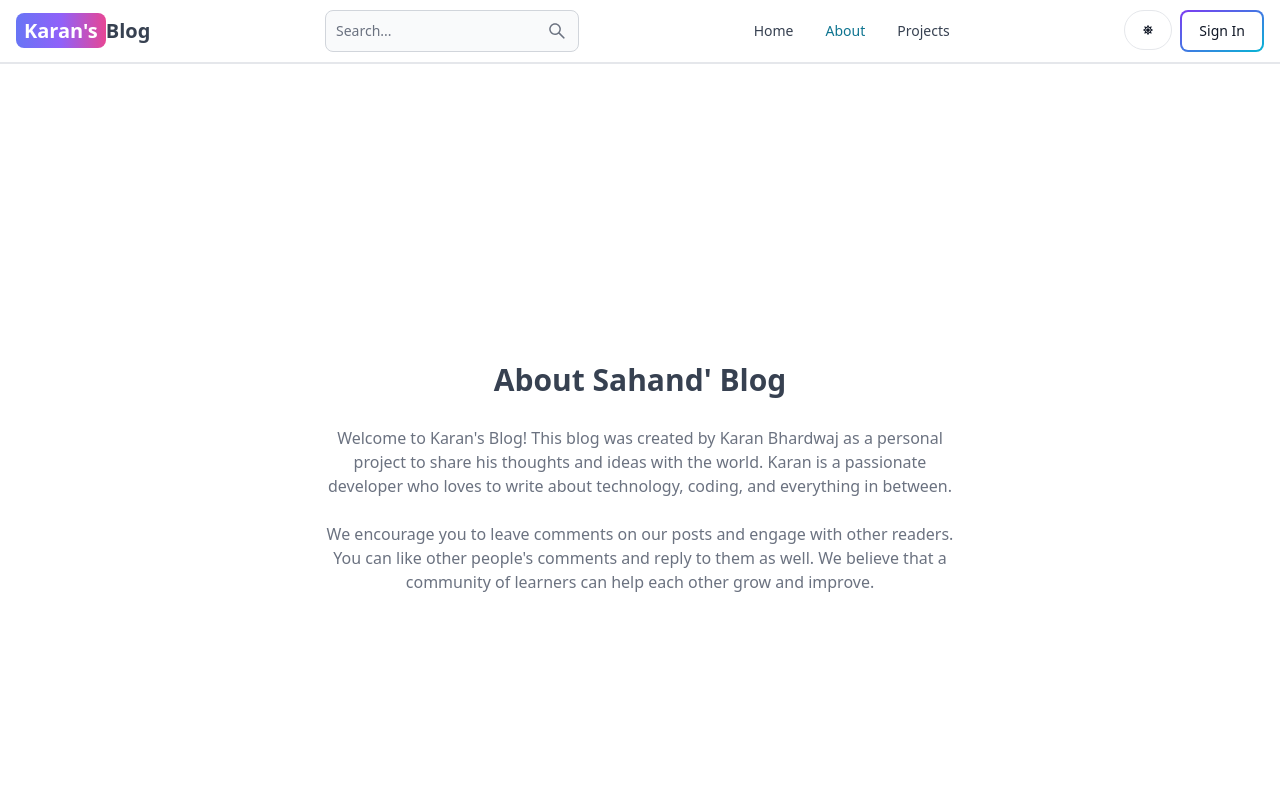
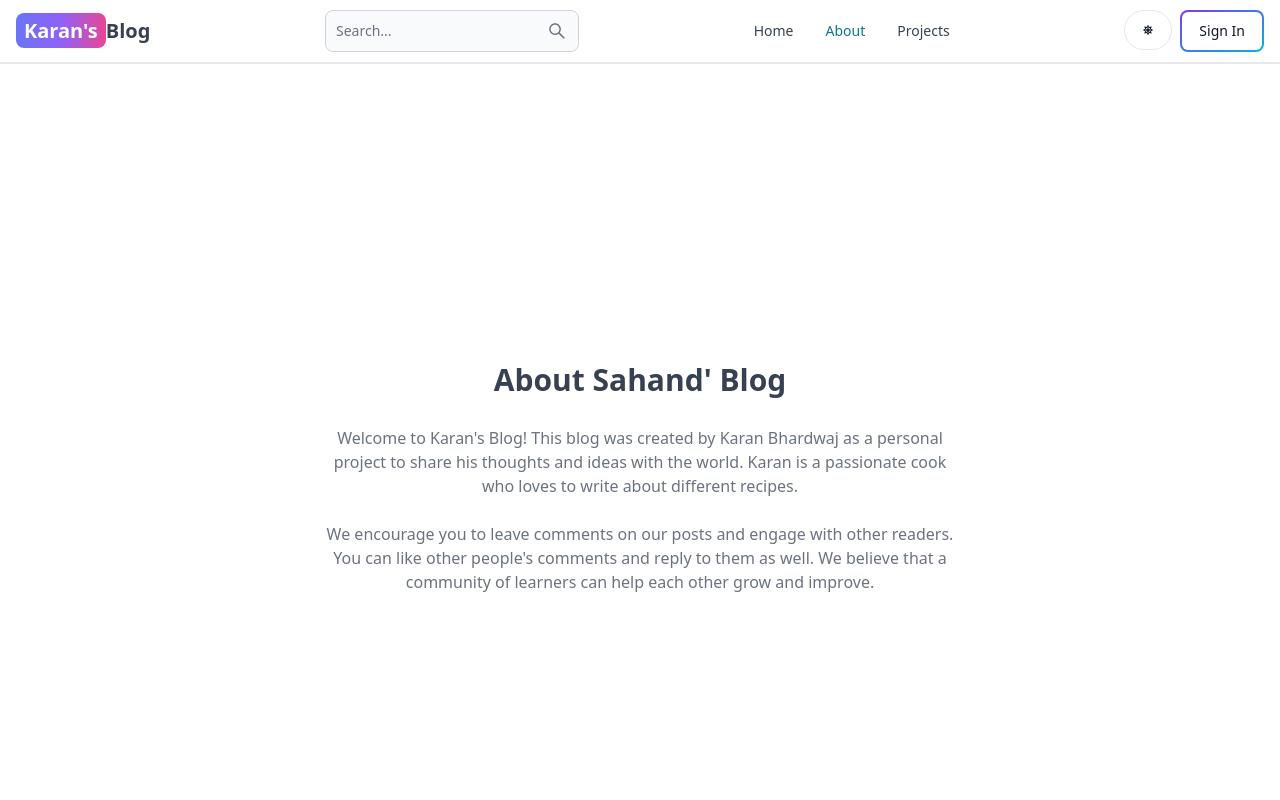
Before and after one commit to karan00034/mern-blog, a React (Vite) app in the folder client/: page /about in a window 1280 px wide. Shown: the top 800 px of the page. Built offline with nearby package versions, Linux system fonts and the light colour scheme; no server answers.

Commit message:
Update About.jsx

```diff
--- a/client/src/pages/About.jsx
+++ b/client/src/pages/About.jsx
@@ -10,8 +10,8 @@ export default function About() {
             <p>
               Welcome to Karan's Blog! This blog was created by Karan Bhardwaj
               as a personal project to share his thoughts and ideas with the
-              world. Karan is a passionate developer who loves to write about
-              technology, coding, and everything in between.
+              world. Karan is a passionate cook who loves to write about
+              different recipes.
             </p>
 
             <p>
```
